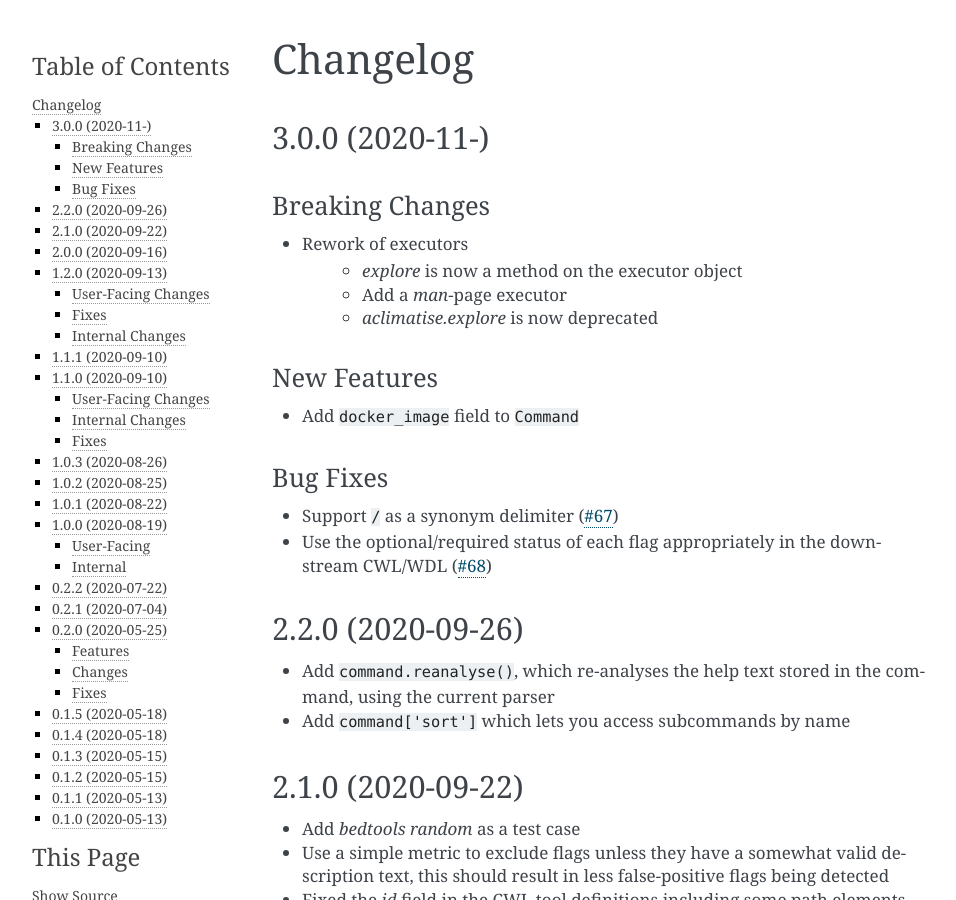
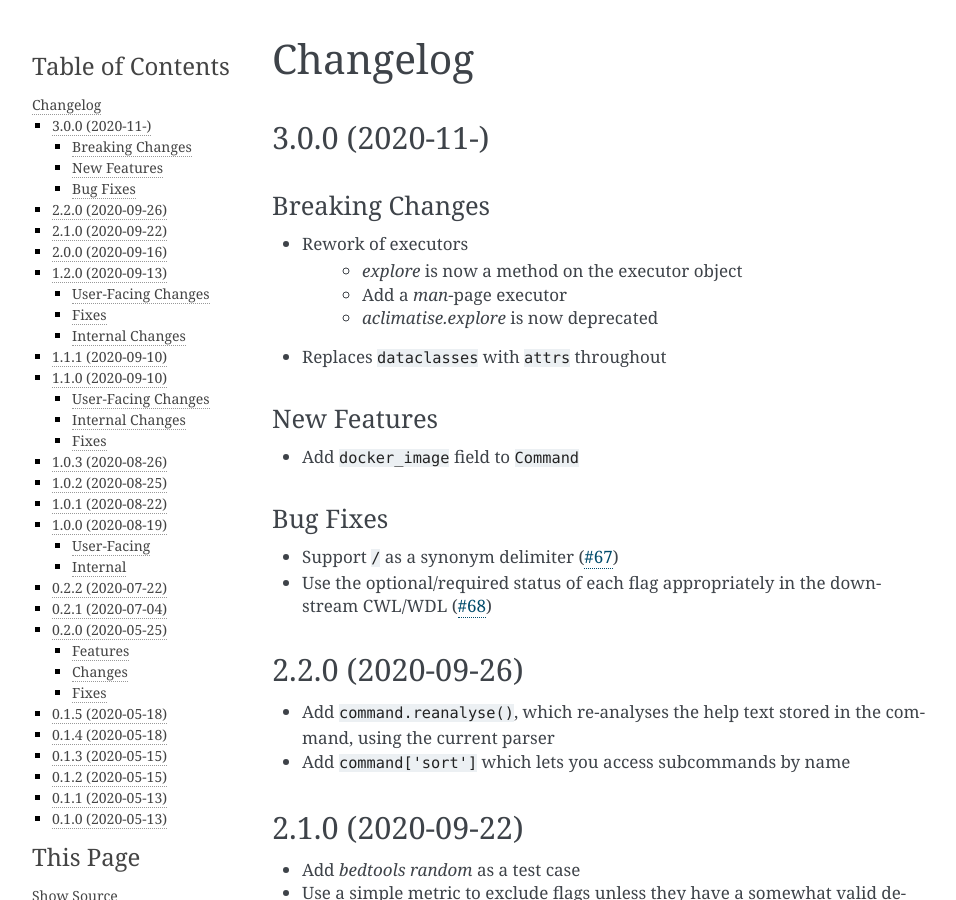
Before and after one commit to aCLImatise/CliHelpParser, a Sphinx documentation site: the page built from docs/changes.rst, in a window 1280 px wide and 900 px high. Shown: the whole window, without its empty margins (148-1104 px from the left). Built offline with Sphinx 7.4.7, drawn with Linux system fonts in a browser that asks for light colours; cross-references to code outside the pages are shown as plain code.

Commit message:
Update changelog

```diff
--- a/docs/changes.rst
+++ b/docs/changes.rst
@@ -9,6 +9,7 @@ Breaking Changes
     * `explore` is now a method on the executor object
     * Add a `man`-page executor
     * `aclimatise.explore` is now deprecated
+* Replaces ``dataclasses`` with ``attrs`` throughout
 
 New Features
 ************
```
